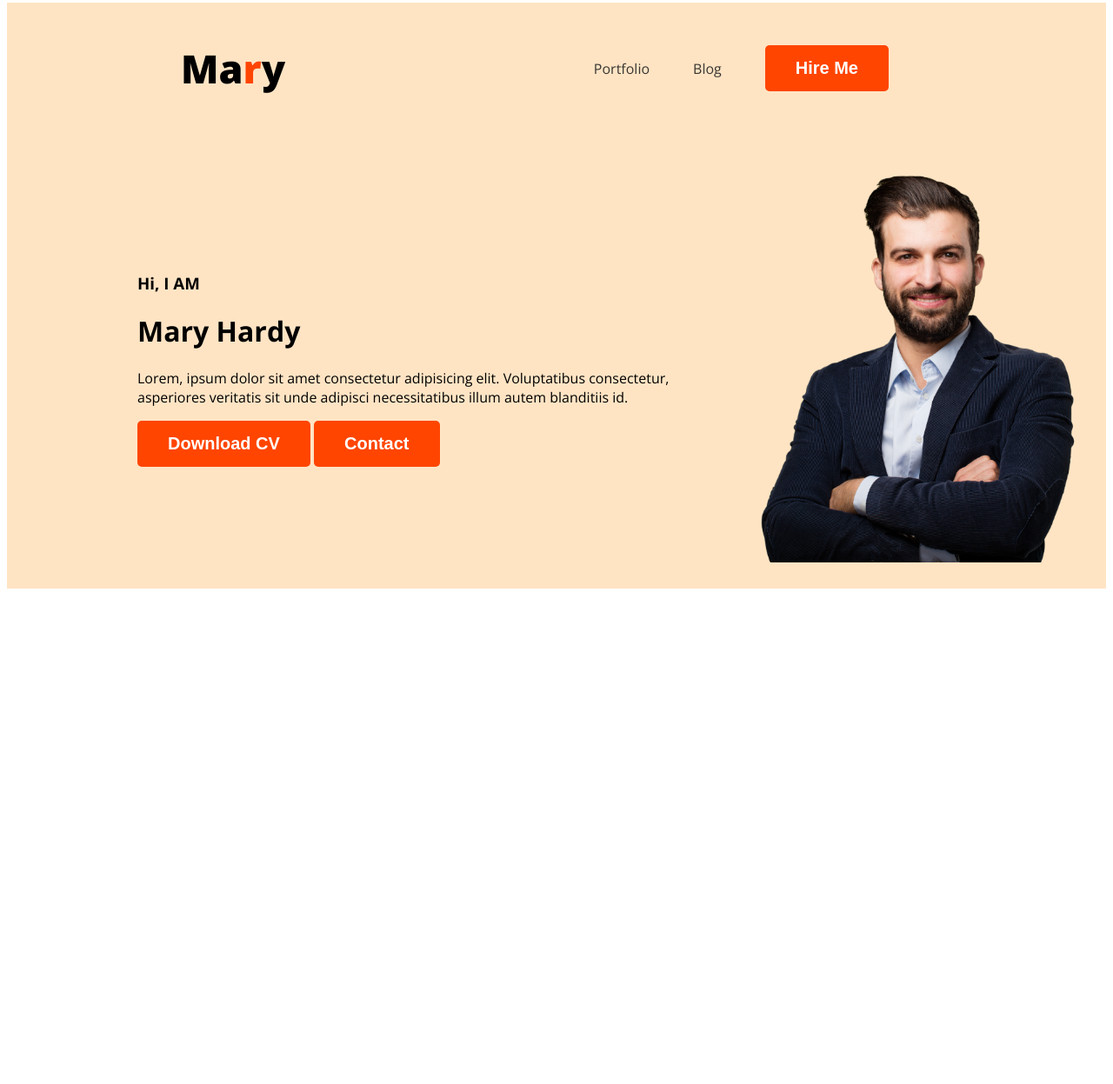
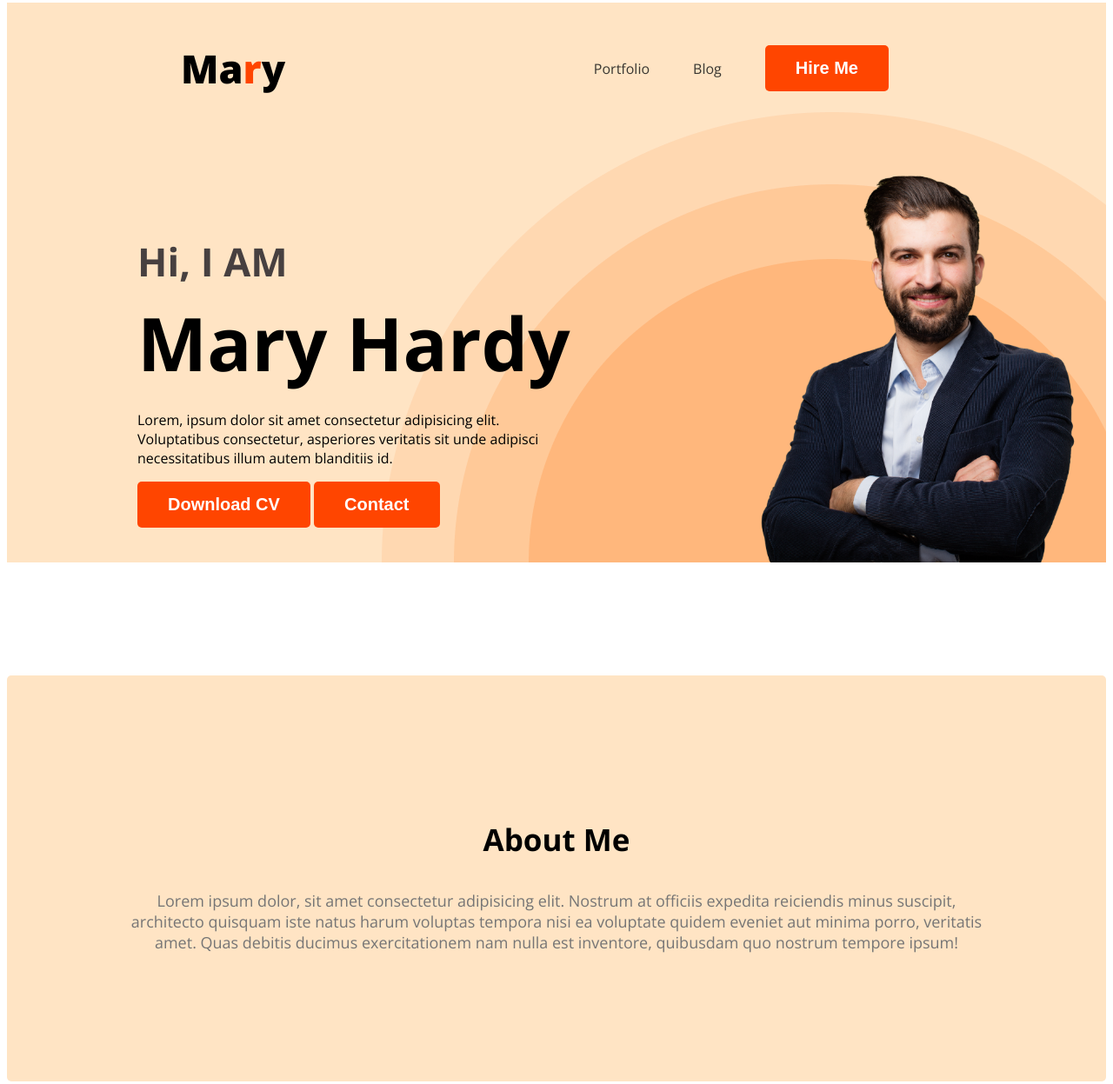
Before and after one commit to HamjaMohtadee04/portfolio, a plain HTML site: page index.html in a window 1280 px wide. Shown: the part 5-1252 px from the top of the page at 87% size. Before the commit the page ends 800 px from the top, so only its background shows below. Drawn offline with nearby package versions, Linux system fonts and the light colour scheme.

Commit message:
about section added

```diff
--- a/index.html
+++ b/index.html
@@ -23,7 +23,7 @@
             <div class="banner-content">
                 <h3 class="banner-greeting">Hi, I AM</h3>
                 <h1 class="banner-title">Mary Hardy</h3>
-             <p>Lorem, ipsum dolor sit amet consectetur adipisicing elit. Voluptatibus consectetur, asperiores veritatis sit unde adipisci necessitatibus illum autem blanditiis id.</p>
+             <p class="banner-description">Lorem, ipsum dolor sit amet consectetur adipisicing elit. Voluptatibus consectetur, asperiores veritatis sit unde adipisci necessitatibus illum autem blanditiis id.</p>
              <button class="btn-primary">Download CV</button>
              <button class="btn-primary">Contact</button>
             </div>
@@ -31,7 +31,10 @@
         </div>
     </header>
     <main>
-
+        <section class="about">
+            <h3 class="section-title">About Me</h3>
+            <p class="section-description">Lorem ipsum dolor, sit amet consectetur adipisicing elit. Nostrum at officiis expedita reiciendis minus suscipit, architecto quisquam iste natus harum voluptas tempora nisi ea voluptate quidem eveniet aut minima porro, veritatis amet. Quas debitis ducimus exercitationem nam nulla est inventore, quibusdam quo nostrum tempore ipsum!</p>
+        </section>
     </main>
     <footer>
 
--- a/style/styles.css
+++ b/style/styles.css
@@ -43,13 +43,52 @@ nav a{
 /* header styles */
 .header{
     background-color: bisque;
+    background-image: url('../images/header_bg.png');
+    background-repeat: no-repeat;
+    background-position: bottom right;
 }
 .banner{
-    padding: 30px 30px 30px 150px;
+    padding: 30px 30px 0px 150px;
     display: flex;
     align-items: center;
+    justify-content: space-between;
+}
+.banner-content{
+    max-width: 500px;
 }
 .banner .profile-pic{
     width:400px;
 
 }
+.banner-greeting{
+    font-size: 45px;
+    color:#474040;
+    margin-bottom: 0;
+}
+.banner-title{
+    font-size: 85px;
+    font-weight: 700px;
+    margin-top: 5px;
+    margin-bottom: 20px;
+}
+
+.section-title{
+    columns: black;
+    text-align: center;
+    font-weight: 700px;
+    font-size: 35px;
+    }
+    .section-description{
+        color:#757575;
+        text-align: center;
+        font-size: 18px;
+    }
+/* about */
+.about{
+    /* width: 50%; */
+    padding: 130px;
+    border-radius: 5px;
+    background: bisque;
+    margin: 130px 0;
+    /* margin-left: 100px; */
+}
```
